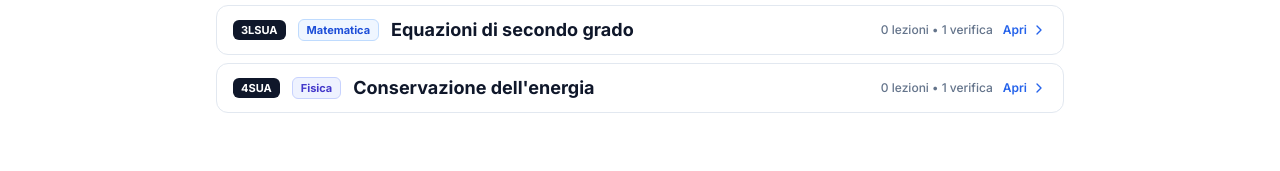
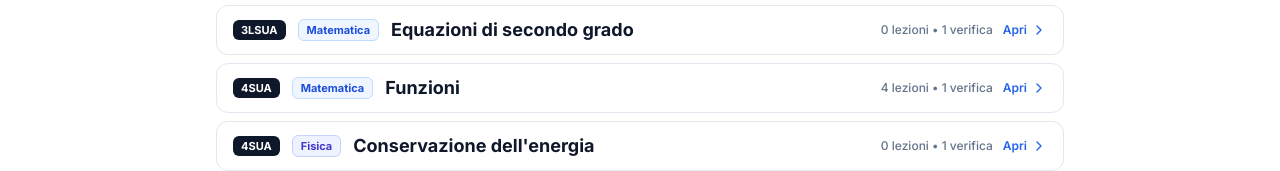
Before and after one commit to marcopanizzasite/archivio, a plain HTML site: page index.html in a window 1280 px wide. Shown: the part 416-587 px from the top of the page. Drawn offline with nearby package versions, Linux system fonts and the light colour scheme.

Commit message:
Update index.html

```diff
--- a/index.html
+++ b/index.html
@@ -451,6 +451,55 @@
      */
 
 const INITIAL_DATA = [
+  {
+    "id": "arg-1795713588130",
+    "year": "2026/27",
+    "className": "4SUA",
+    "subject": "Matematica",
+    "title": "Funzioni",
+    "items": [
+      {
+        "id": "item-1795713667412-rc3x",
+        "kind": "Lezione",
+        "date": "2026-11-26",
+        "title": "Lezione 4sua 08.09",
+        "notes": "",
+        "url": "https://drive.google.com/file/d/1jWCquSDXdTsWh-nAxJbAO2AywSVV5IxU/view?usp=sharing"
+      },
+      {
+        "id": "item-1795713765027-kh0k",
+        "kind": "Lezione",
+        "date": "2026-11-26",
+        "title": "Lezione 4sua 10.09",
+        "notes": "",
+        "url": "https://drive.google.com/file/d/1dmenrO-UT3yvnwpRwreKlvd70RPbXCuV/view?usp=sharing"
+      },
+      {
+        "id": "item-1795713795085-kyha",
+        "kind": "Lezione",
+        "date": "2026-11-26",
+        "title": "Lezione 4sua 11.09",
+        "notes": "",
+        "url": "https://drive.google.com/file/d/17BaY24zV7c5Cwb4a4C6gttQwHqhf3uVl/view?usp=sharing"
+      },
+      {
+        "id": "item-1795713822222-pkd3",
+        "kind": "Lezione",
+        "date": "2026-11-26",
+        "title": "Lezione 4sua 11.09",
+        "notes": "",
+        "url": "https://drive.google.com/file/d/1jn4ijF4uC0Ic3323YEXqGe72cureIbRm/view?usp=sharing"
+      },
+      {
+        "id": "item-1795713961480-b8d0",
+        "kind": "Verifica",
+        "date": "2026-11-26",
+        "title": "Verifica 4SUA Funzioni",
+        "notes": "",
+        "url": "https://drive.google.com/file/d/1oC-h1VIA_p1N1j6-JbcgWXOV-K0IIyyt/view?usp=sharing"
+      }
+    ]
+  },
   {
     "id": "arg-1795708312453",
     "year": "2026/27",
```
